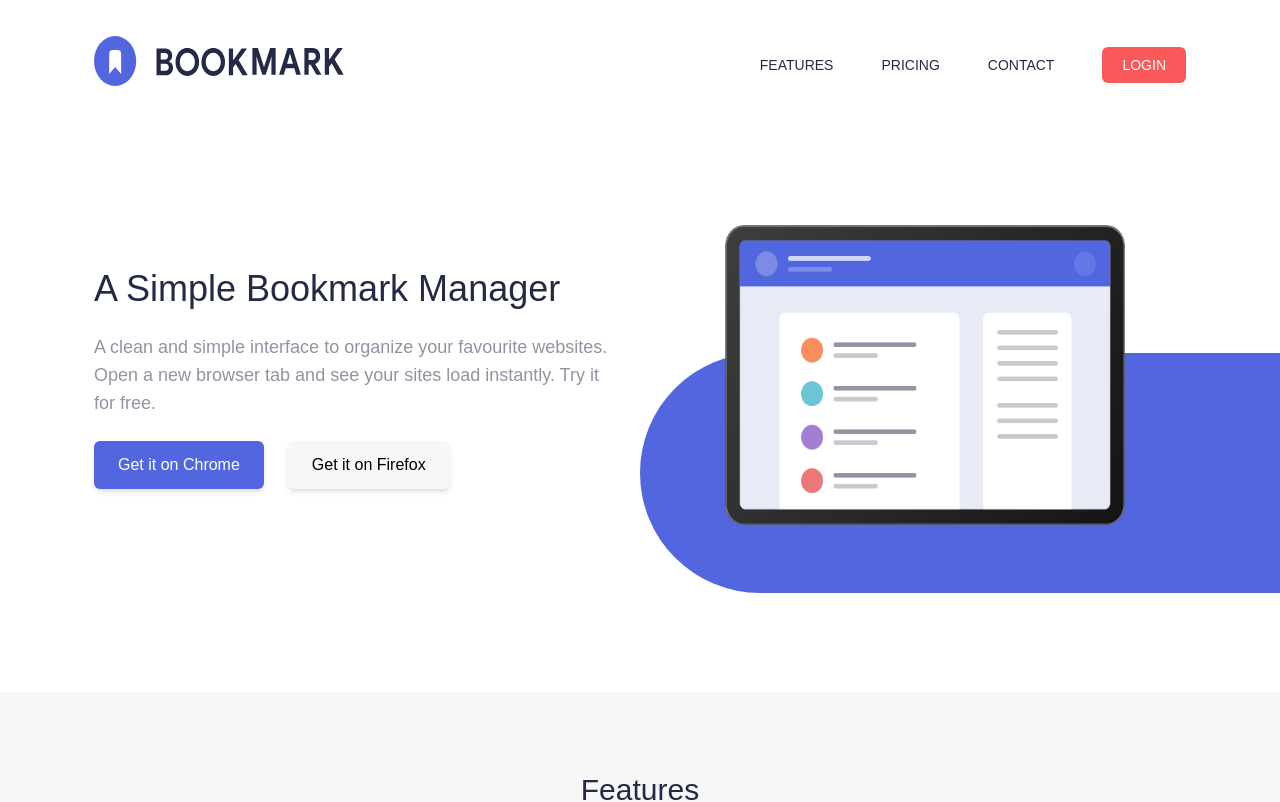
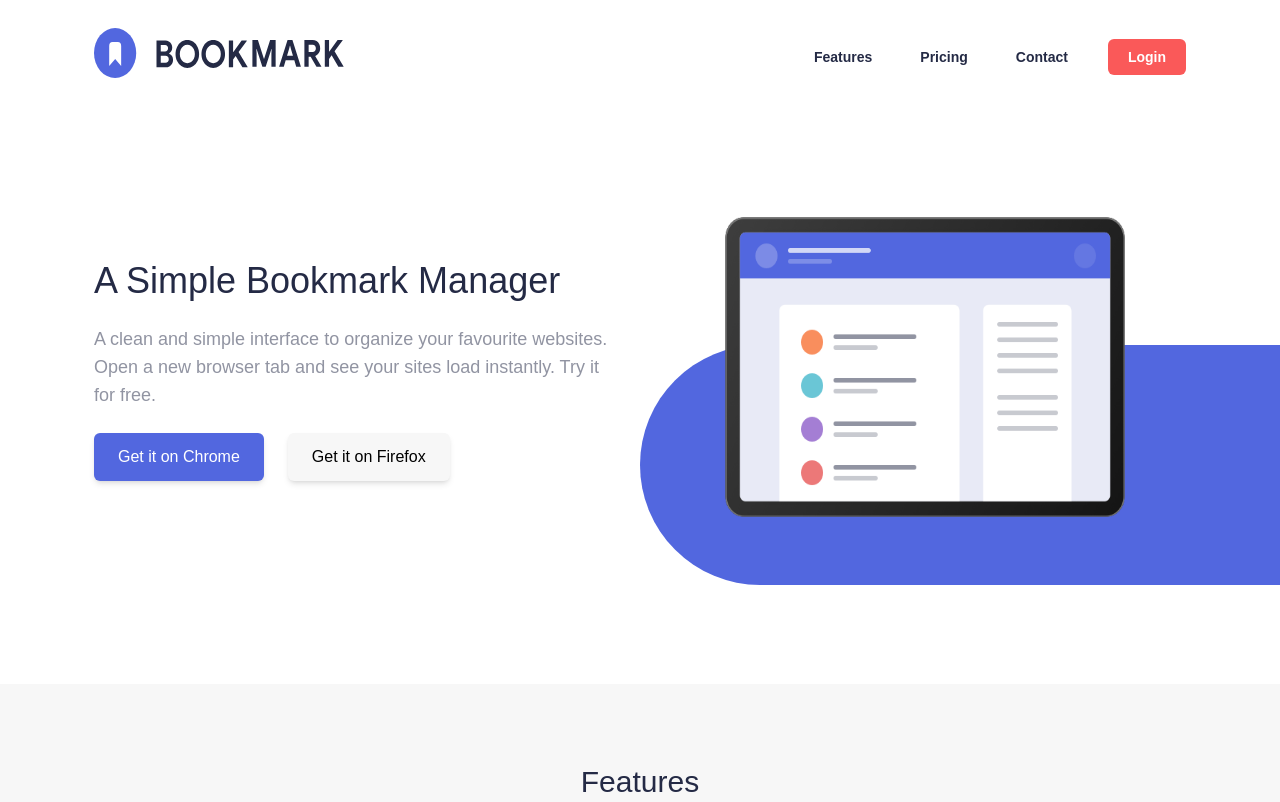
Before and after one commit to ovichowdhury/next-play, a Next.js app: page /tailwind/website in a window 1280 px wide. Shown: the top 802 px of the page. Built offline with nearby package versions, Linux system fonts and the light colour scheme.

Commit message:
tailwind website updated

```diff
--- a/components/website/Navbar.jsx
+++ b/components/website/Navbar.jsx
@@ -8,7 +8,7 @@ export default function Navbar() {
   return (
     <>
       <header className="sticky top-0 z-20 bg-white rounded-b-2xl">
-        <nav className="container flex flex-wrap items-center py-4 mt-4">
+        <nav className="container flex flex-wrap items-center py-4 mt-2">
           <div className="py-1">
             <Image
               src="/website/logo-bookmark.svg"
@@ -21,7 +21,10 @@ export default function Navbar() {
             className="flex flex-1 justify-end items-center sm:hidden"
             onClick={() => setToggleHam(!toggleHam)}
           >
-            <FontAwesomeIcon icon={["fas", "fa-bars"]} className="text-2xl" />
+            <FontAwesomeIcon
+              icon={["fas", "fa-bars"]}
+              className="text-2xl hover:text-bookmark-purple"
+            />
           </div>
 
           <div className="sm:hidden basis-full h-0"></div>
@@ -34,25 +37,30 @@ export default function Navbar() {
               "flex-1": true,
               "justify-end": true,
               "items-center": true,
-              "gap-12": true,
+              "gap-8": true,
               "text-sm": true,
-              uppercase: true,
+              uppercase: false,
               "text-bookmark-blue": true,
               hidden: toggleHam,
               "text-center": true,
             })}
           >
-            <li className="cursor-pointer p-2 sm:p-0 hover:text-bookmark-purple">
+            <li className="cursor-pointer p-2 hover:text-bookmark-purple font-semibold hover:bg-bookmark-white hover:rounded-md">
               Features
             </li>
-            <li className="cursor-pointer p-2 sm:p-0 hover:text-bookmark-purple">
+            <li className="cursor-pointer p-2 hover:text-bookmark-purple font-semibold hover:bg-bookmark-white hover:rounded-md">
               Pricing
             </li>
-            <li className="cursor-pointer p-2 sm:p-0 hover:text-bookmark-purple">
+            <li className="cursor-pointer p-2 hover:text-bookmark-purple font-semibold hover:bg-bookmark-white hover:rounded-md">
               Contact
             </li>
-            <button className="bg-bookmark-red text-white px-5 py-2 rounded-md uppercase hover:bg-bookmark-grey active:bg-bookmark-blue">
-              Login
+
+            <button className="inline-flex gap-1 items-center bg-bookmark-red text-white px-5 py-2 rounded-md font-semibold hover:bg-bookmark-grey active:bg-bookmark-blue mt-2 sm:mt-0">
+              <FontAwesomeIcon
+                icon={["fas", "fa-right-to-bracket"]}
+                className="text-sm"
+              />
+              <span>Login</span>
             </button>
           </ul>
         </nav>
```
Also changed, not shown: pages/_app.js (+8 -2 lines).
